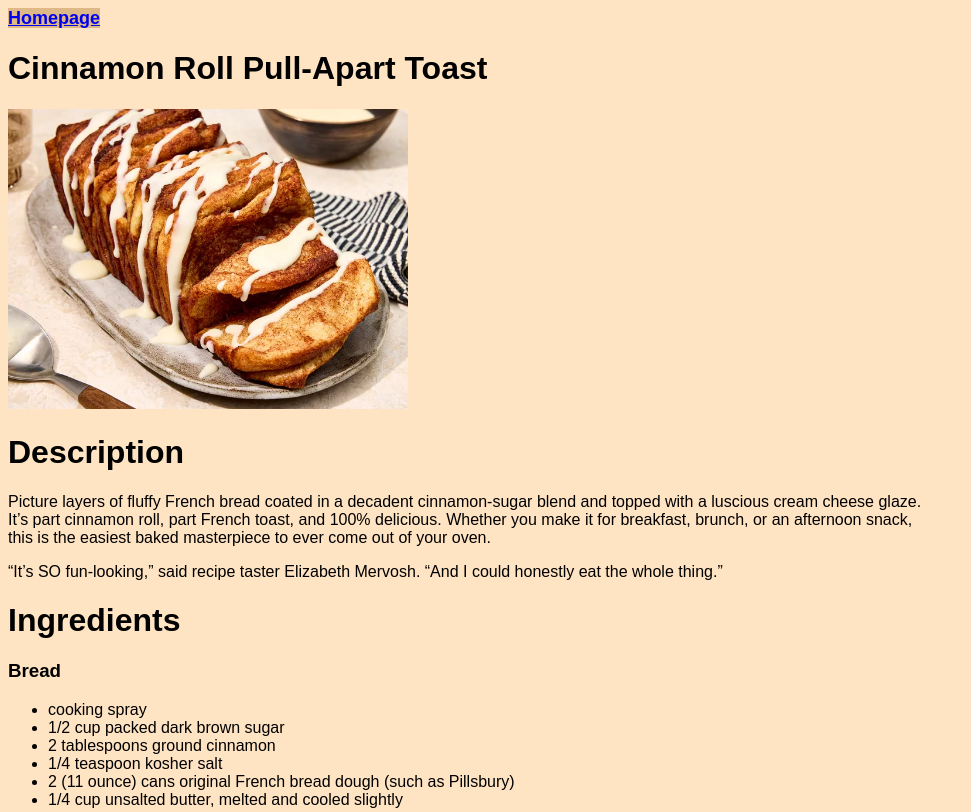
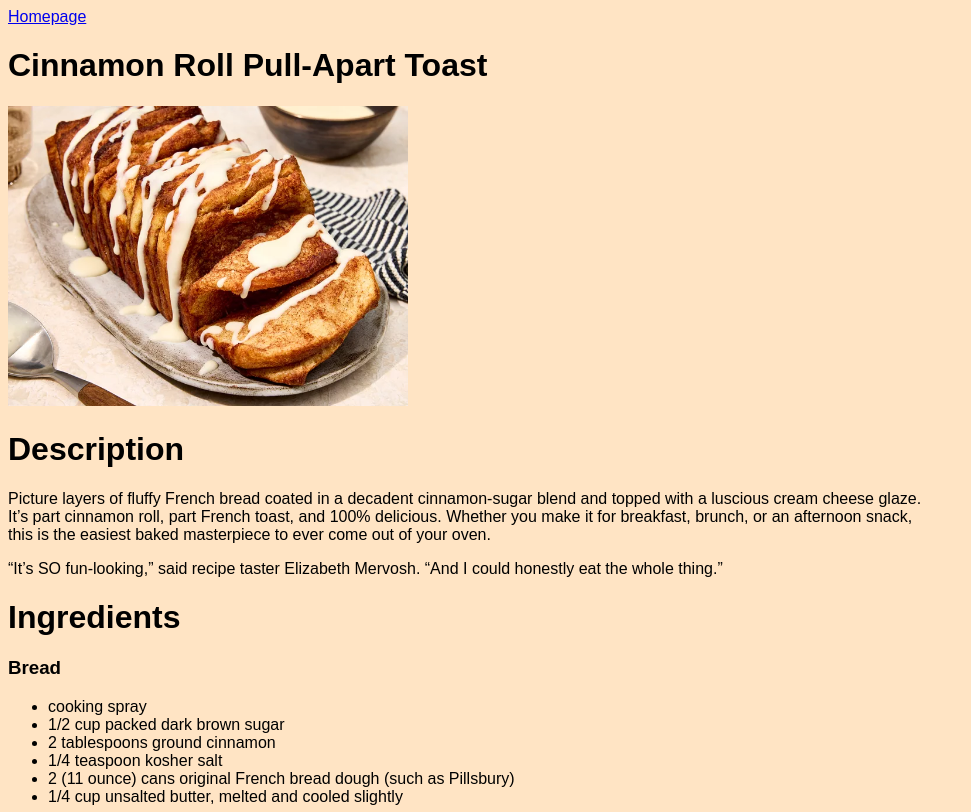
Before and after one commit to WWilliamsEdwards/odin-recipes, a plain HTML site: page recipes/cinnamon_roll.html in a window 1280 px wide. Shown: the top 812 px of the page, without its empty margins (0-971 px from the left). Drawn offline with Linux system fonts and the light colour scheme.

Commit message:
-Added new css directories for the recipes -Added background color and different font for each

```diff
--- a/recipes/cinnamon.css
+++ b/recipes/cinnamon.css
@@ -2,9 +2,3 @@ body {
     background-color: bisque;
     font-family:Arial, Helvetica, sans-serif;
 }
-
-#link {
-    background-color: burlywood;
-    font-weight: 800;
-    font-size: large;
-}
--- /dev/null
+++ b/recipes/miso.css
@@ -0,0 +1,4 @@
+body {
+    background-color: bisque;
+    font-family: Arial, Helvetica, sans-serif;
+}
--- /dev/null
+++ b/recipes/slopp.css
@@ -0,0 +1,4 @@
+body {
+    background-color: bisque;
+    font-family: Arial, Helvetica, sans-serif;
+}
```
Also changed, not shown: recipes/miso_soup.html (+1 -1 lines), recipes/sloppy_joes.html (+1 -1 lines).
